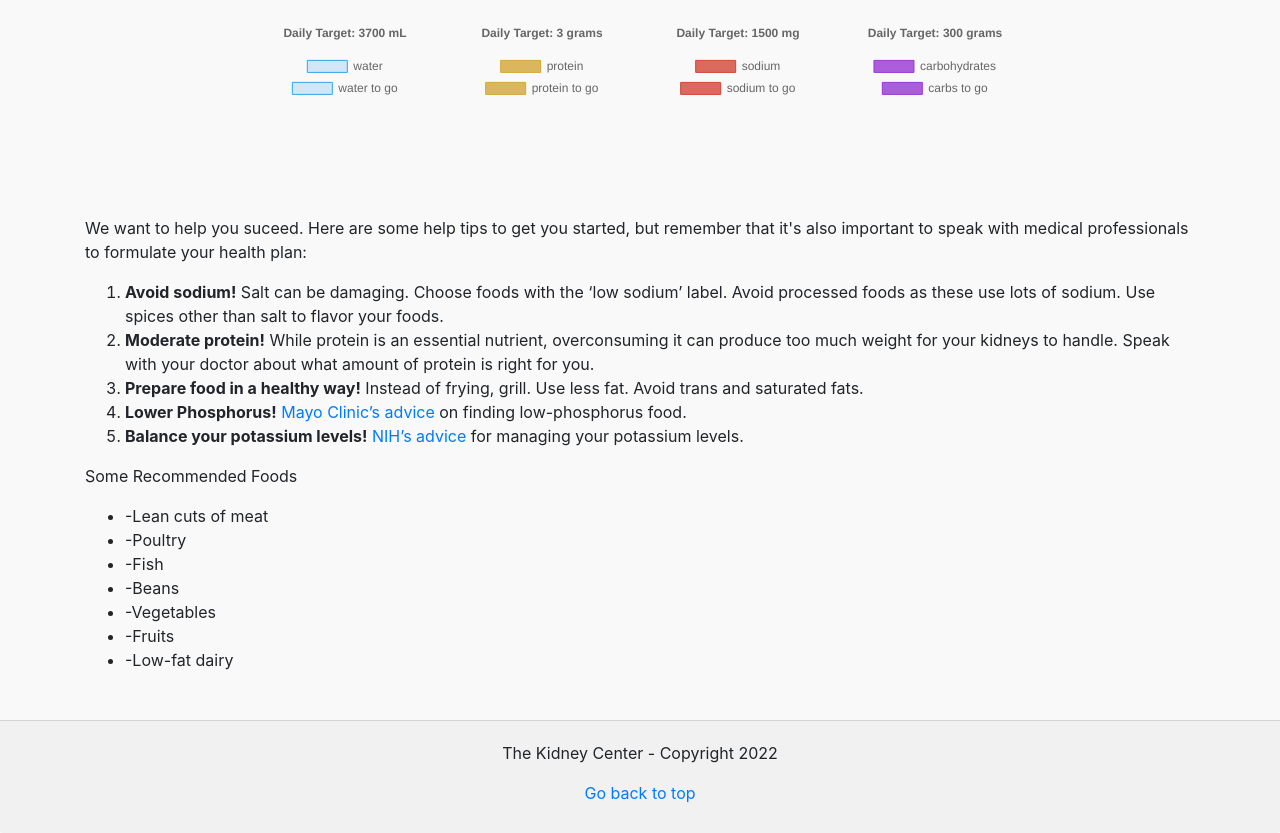
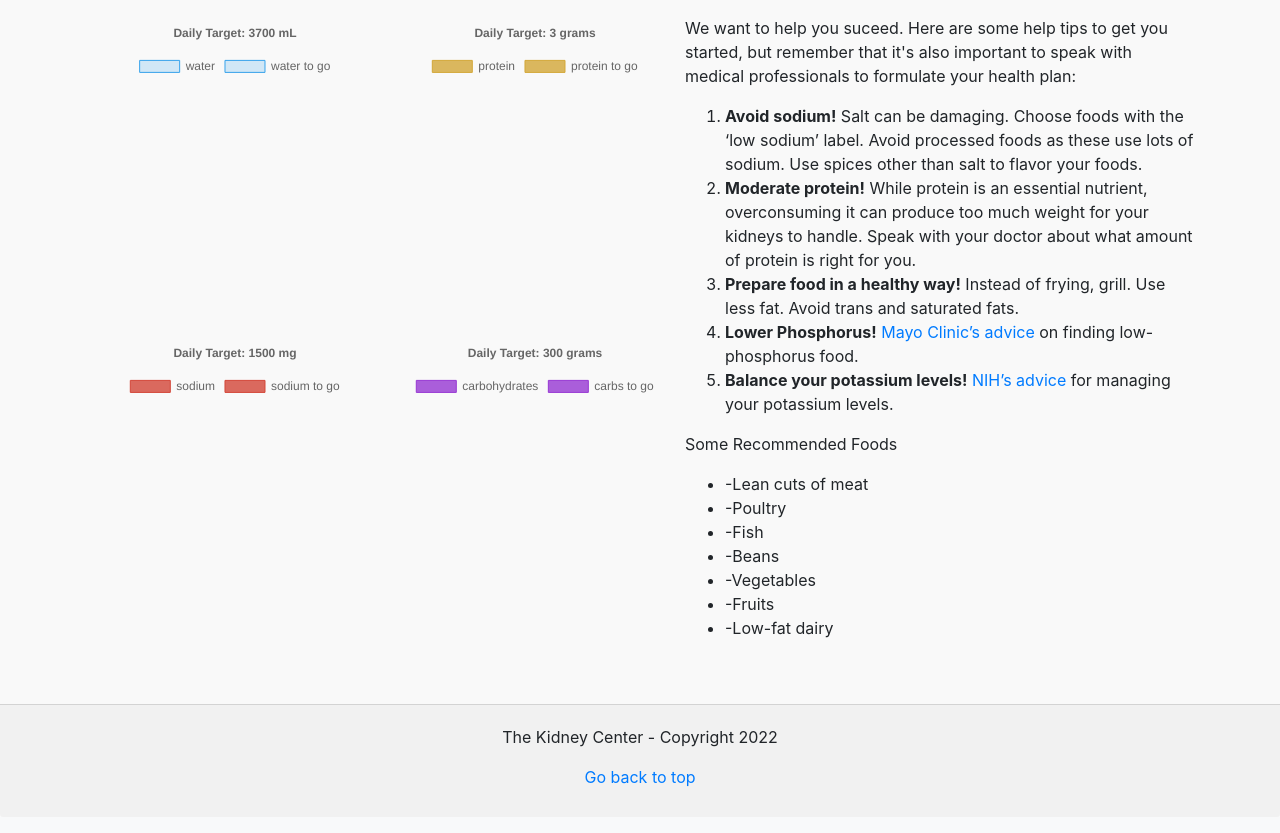
Before and after one commit to nbain00/intex-fall-2022, a Django app: page / in a window 1280 px wide. Shown: the part 206-1039 px from the top of the page. After the commit the page ends 993 px from the top, so only its background shows below. Run offline with Django 4.2, Linux system fonts and the light colour scheme; tables that the repository leaves empty hold one stand-in row (values such as "Sample post"); data that the repository does not hold is empty; some libraries are stand-ins or nearby versions.

Commit message:
formatting for homepage

```diff
--- a/kidneyproject/templates/personal/index.html
+++ b/kidneyproject/templates/personal/index.html
@@ -13,22 +13,74 @@
             </header>
 <body>
     <style>
-        .graphs {
-            display: flex;
-            position: absolute;
-            flex-direction: column;
-            flex-wrap: nowrap;
+        .whole {
+            display: grid;
+            grid-template:
+                    "a a b"
+                    "a a b";
+        }
 
+        .graphs-all {
+            display: grid;
+            grid-area: "a";
+            grid-template:
+                    "a b"
+                    "c d";
         }
-        .items {
-            display: inline-flex;
-            height: 25vh;
-            width: 15vw;
+
+        .each-graph {
+            width: 300px;
+            height: 300px;
         }
+
+        .recco {
+            grid-column: 2;
+            width: auto;
+        }
+
     </style>
+    <div id="whole" class="whole">
+        <div id="graphs" class="graphs-all">
+            <div id="graph" class="each-graph" style='grid-area: "a/a/a/a"'>
+                <canvas id="myChart"></canvas>
+            </div>
+            <div id="graph2" class="each-graph" style='grid-area: "b/b/b/b"'>
+                <canvas id="myChart4"></canvas>
+            </div>
+            <div id="graph3" class="each-graph" style='grid-area: "c/c/c/c"'>
+                <canvas id="myChart2"></canvas>
+            </div>
+            <div id="graph4" class="each-graph" style='grid-area: "d/d/d/d"'>
+                <canvas id="myChart6"></canvas>
+            </div>
+        </div>
+        <div id="text" class="recco" style="text-align: left">
+            <p>We want to help you suceed.  Here are some help tips to get you started, but remember
+                that it's also important to speak with medical professionals to formulate your health plan:
+            </p>
+            <ol>
+                <li><b>Avoid sodium!</b>  Salt can be damaging.  Choose foods with the ‘low sodium’ label.  Avoid processed foods as these use lots of sodium.  Use spices other than salt to flavor your foods.</li>
+                <li><b>Moderate protein!</b>  While protein is an essential nutrient, overconsuming it can produce too much weight for your kidneys to handle.  Speak with your doctor about what amount of protein is right for you.</li>
+                <li><b>Prepare food in a healthy way!</b>  Instead of frying, grill.  Use less fat.  Avoid trans and saturated fats.</li>
+                <li><b>Lower Phosphorus!</b>  <a href="https://www.mayoclinic.org/diseases-conditions/chronic-kidney-disease/expert-answers/food-and-nutrition/faq-20058408#:~:text=Check%20food%20labels%20carefully%20%20%20%20Higher,sour%20%20...%20%205%20more%20rows%20">Mayo Clinic’s advice</a> on finding low-phosphorus food.</li>
+                <li><b>Balance your potassium levels!</b>  <a href="https://www.niddk.nih.gov/-/media/Files/Health-Information/Health-Professionals/Kidney-Disease/PotassiumTipsforPeopleCKD_EN.pdf"> NIH’s advice</a> for managing your potassium levels.</li>
+                </ol>
+
+            <p> Some Recommended Foods
+                <ul>
+                <li>-Lean cuts of meat</li>
+                <li>-Poultry</li>
+                <li>-Fish</li>
+                <li>-Beans</li>
+                <li>-Vegetables</li>
+                <li>-Fruits</li>
+                <li>-Low-fat dairy</li>
+                </ul>
+            </p>
+        </div>
+    </div>
     <div class="graphs2">
     <div class = "items" >
-        <canvas id="myChart" ></canvas>
             <script>
             const ctx = document.getElementById('myChart').getContext('2d');
             const myChart = new Chart(ctx, {
@@ -66,7 +118,6 @@
             </script>
     </div>
     <div class = "items" >
-        <canvas id="myChart4" ></canvas>
         <script>
         const ctx4 = document.getElementById('myChart4').getContext('2d');
         const myChart4 = new Chart(ctx4, {
@@ -106,7 +157,6 @@
         </script>
     </div>
     <div class = "items" >
-        <canvas id="myChart2" ></canvas>
             <script>
             const ctx2 = document.getElementById('myChart2').getContext('2d');
             const myChart2 = new Chart(ctx2, {
@@ -144,7 +194,6 @@
             </script>
     </div>
     <div class = "items" >
-        <canvas id="myChart6" ></canvas>
         <script>
         const ctx6 = document.getElementById('myChart6').getContext('2d');
         const myChart6 = new Chart(ctx6, {
@@ -181,30 +230,6 @@
         </script>
     </div>
     </div>
-    <div style="text-align: left">
-        <p>We want to help you suceed.  Here are some help tips to get you started, but remember
-            that it's also important to speak with medical professionals to formulate your health plan:
-        </p>
-        <ol>
-            <li><b>Avoid sodium!</b>  Salt can be damaging.  Choose foods with the ‘low sodium’ label.  Avoid processed foods as these use lots of sodium.  Use spices other than salt to flavor your foods.</li>
-            <li><b>Moderate protein!</b>  While protein is an essential nutrient, overconsuming it can produce too much weight for your kidneys to handle.  Speak with your doctor about what amount of protein is right for you.</li>
-            <li><b>Prepare food in a healthy way!</b>  Instead of frying, grill.  Use less fat.  Avoid trans and saturated fats.</li>
-            <li><b>Lower Phosphorus!</b>  <a href="https://www.mayoclinic.org/diseases-conditions/chronic-kidney-disease/expert-answers/food-and-nutrition/faq-20058408#:~:text=Check%20food%20labels%20carefully%20%20%20%20Higher,sour%20%20...%20%205%20more%20rows%20">Mayo Clinic’s advice</a> on finding low-phosphorus food.</li>
-            <li><b>Balance your potassium levels!</b>  <a href="https://www.niddk.nih.gov/-/media/Files/Health-Information/Health-Professionals/Kidney-Disease/PotassiumTipsforPeopleCKD_EN.pdf"> NIH’s advice</a> for managing your potassium levels.</li>
-            </ol>
-
-        <p> Some Recommended Foods
-            <ul>
-            <li>-Lean cuts of meat</li>
-            <li>-Poultry</li>
-            <li>-Fish</li>
-            <li>-Beans</li>
-            <li>-Vegetables</li>
-            <li>-Fruits</li>
-            <li>-Low-fat dairy</li>
-            </ul>
-        </p>
-    </div>
 </body>
 
 {% endblock %}
```
